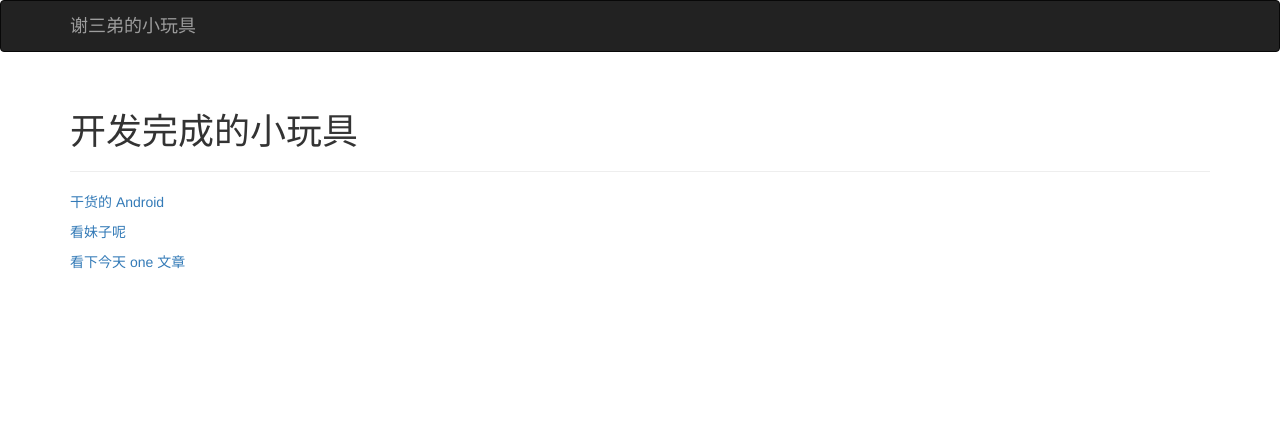
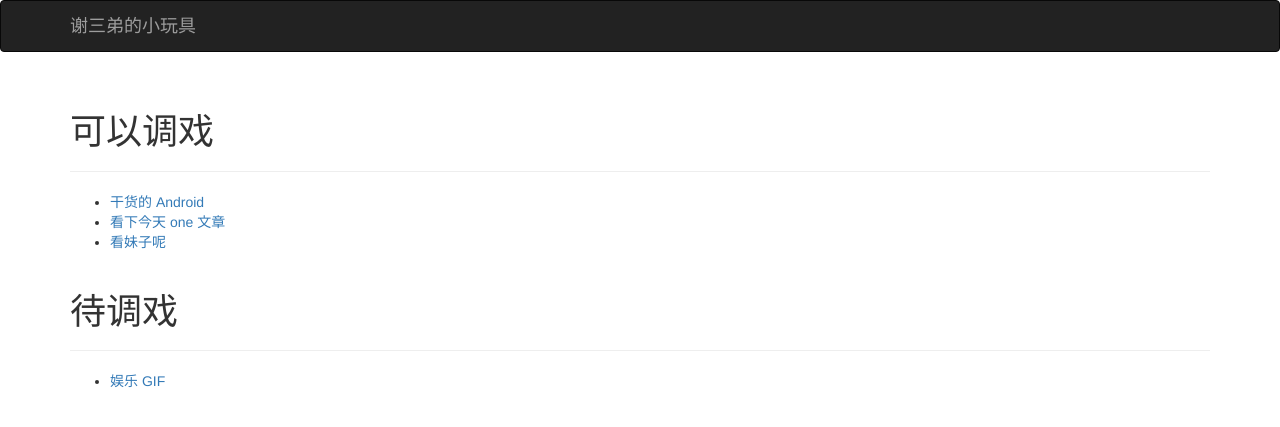
Before and after one commit to WaitToWatch/Leancloud_imxie_cloud, a Flask app: page / in a window 1280 px wide. Shown: the top 427 px of the page. Run offline with Flask 2, Linux system fonts and the light colour scheme; some libraries are stand-ins or nearby versions.

Commit message:
update todo

```diff
--- a/static/style.css
+++ b/static/style.css
@@ -3,7 +3,7 @@
     color: #ec971f;
 }
 
-#girl{
+#girl {
     margin: 64px;
     color: #dca7a7;
 }
@@ -12,3 +12,9 @@
     margin: 0 auto;
     color: #2b542c;
 }
+
+#todo {
+
+    color: #485F6E;
+
+}
--- a/templates/index.html
+++ b/templates/index.html
@@ -1,11 +1,25 @@
 {% extends "base.html" %}
 {% block content %}
     <div class="container">
-        <div class="page-header">
-            <h1>开发完成的小玩具</h1>
+        <div>
+            <div class="page-header">
+                <h1>可以调戏</h1>
+            </div>
+            <ul>
+                <li><a href="/android">干货的 Android</a></li>
+                <li><a href="/one">看下今天 one 文章</a></li>
+                <li><a href="/girls">看妹子呢</a></li>
+            </ul>
         </div>
-        <p><a href="/android">干货的 Android </a></p>
-        <p><a href="/girls">看妹子呢</a></p>
-        <p><a href="/one">看下今天 one 文章</a></p>
+        <div>
+            <div class="page-header">
+                <h1>待调戏</h1>
+            </div>
+            <ul>
+                <div class="todo">
+                    <li><a href="/gif">娱乐 GIF</a></li>
+                </div>
+            </ul>
+        </div>
     </div>
 {% endblock %}
```
